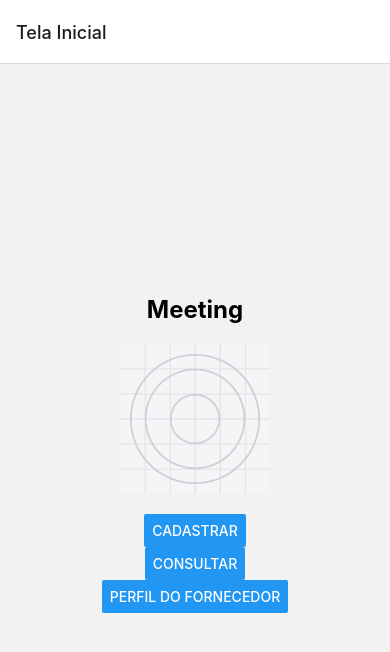
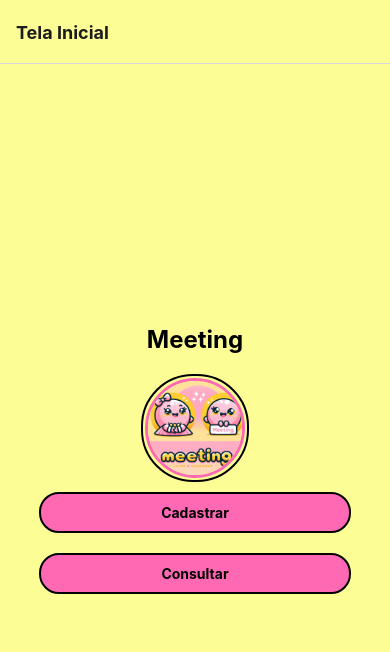
Before and after one commit to madukisp/react-native-missao1-mundo4, a React Native app: screen /TelaInicial in a window 390 px wide. Shown: the top 652 px of the page. Built offline with nearby package versions, Linux system fonts and the light colour scheme.

Commit message:
Atualizações de estilos e layouts nas telas do aplicativo

```diff
--- a/App.js
+++ b/App.js
@@ -2,29 +2,33 @@ import React from 'react';
 import { FornecedoresProvider } from './src/context/FornecedoresContext';
 import { NavigationContainer } from '@react-navigation/native';
 import { createStackNavigator } from '@react-navigation/stack';
-import { StyleSheet } from 'react-native';
 
 import CadastroFornecedor from './src/components/CadastroFornecedor';
 import TelaInicial from './src/components/TelaInicial';
 import ListagemFornecedores from './src/components/ListagemFornecedores';
 import FornecedorProfile from './src/components/FornecedorProfile';
+import { styles, colors } from './src/components/styles';
+
+
 
 const Stack = createStackNavigator();
-
-const styles = StyleSheet.create({
-  container: {
-    flex: 1,
-    paddingTop: 50,
-    backgroundColor: '#b595d9',
-    color: '#fff',
-  },
-});
 
 const App = () => {
   return (
     <FornecedoresProvider>
       <NavigationContainer>
-        <Stack.Navigator initialRouteName="TelaInicial">
+        <Stack.Navigator
+          initialRouteName="TelaInicial"
+          screenOptions={{
+            headerStyle: {
+              backgroundColor: colors.background,
+            },
+            headerTintColor: colors.text,
+            headerTitleStyle: {
+              fontWeight: 'bold',
+            },
+          }}
+        >
           <Stack.Screen
             name="TelaInicial"
             component={TelaInicial}
@@ -40,6 +44,7 @@ const App = () => {
             component={ListagemFornecedores}
             options={{ title: 'Listagem de Fornecedores' }}
           />
+          {}
           <Stack.Screen
             name="PerfilFornecedor"
             component={FornecedorProfile}
--- a/src/components/CadastroFornecedor.js
+++ b/src/components/CadastroFornecedor.js
@@ -1,7 +1,8 @@
 import React, { useState, useContext, useEffect } from 'react';
-import { View, Text, TextInput, Image, TouchableOpacity, Alert, StyleSheet } from 'react-native';
+import { View, Text, TextInput, Image, TouchableOpacity, Alert } from 'react-native';
 import * as ImagePicker from 'expo-image-picker';
 import { FornecedoresContext } from '../context/FornecedoresContext';
+import { styles, colors } from './styles';
 
 const CadastroFornecedor = ({ navigation, route }) => {
   const { adicionarFornecedor, atualizarFornecedor } = useContext(FornecedoresContext);
@@ -26,15 +27,10 @@ const CadastroFornecedor = ({ navigation, route }) => {
       quality: 1,
     });
 
-    // Certifique-se de que esta linha usa 'cancelled' em minúsculas.
     if (!resultado.cancelled && resultado.assets) {
       setImagemUri(resultado.assets[0].uri);
     }
   };
-
-
-
-
 
   const handleSalvar = () => {
     if (!nome || !endereco || !telefone || !imagemUri) {
@@ -54,74 +50,43 @@ const CadastroFornecedor = ({ navigation, route }) => {
   return (
     <View style={styles.container}>
       <Text style={styles.titulo}>Cadastro de Fornecedor</Text>
+
+      {}
       <TextInput
         placeholder="Nome do Fornecedor"
         value={nome}
         onChangeText={setNome}
-        style={styles.input}
+        style={[styles.input, { width: '80%', alignSelf: 'center' }]}
       />
       <TextInput
         placeholder="Endereço"
         value={endereco}
         onChangeText={setEndereco}
-        style={styles.input}
+        style={[styles.input, { width: '80%', alignSelf: 'center' }]}
       />
       <TextInput
         placeholder="Telefone"
         value={telefone}
         onChangeText={setTelefone}
-        style={styles.input}
+        style={[styles.input, { width: '80%', alignSelf: 'center' }]}
       />
-      <TouchableOpacity style={styles.button} onPress={escolherImagem}>
-        <Text style={styles.buttonText}>Escolher Imagem</Text>
+
+      <TouchableOpacity style={styles.botao} onPress={escolherImagem}>
+        <Text style={styles.textoBotao}>Escolher Imagem</Text>
       </TouchableOpacity>
+
+      {}
       {imagemUri ? (
-        <Image source={{ uri: imagemUri }} style={styles.image} />
+        <View style={styles.imagemEscolhida}>
+          <Image source={{ uri: imagemUri }} style={styles.imagemEscolhidaInner} />
+        </View>
       ) : null}
-      <TouchableOpacity style={styles.button} onPress={handleSalvar}>
-        <Text style={styles.buttonText}>{fornecedorParaEditar ? 'Atualizar' : 'Cadastrar'}</Text>
+
+      <TouchableOpacity style={styles.botao} onPress={handleSalvar}>
+        <Text style={styles.textoBotao}>{fornecedorParaEditar ? 'Atualizar' : 'Cadastrar'}</Text>
       </TouchableOpacity>
     </View>
   );
 };
 
-const styles = StyleSheet.create({
-    container: {
-        padding: 10,
-        color: '#fff',
-    },
-    input: {
-        height: 40,
-        borderColor: 'gray',
-        borderWidth: 1,
-        marginBottom: 10,
-        backgroundColor: '#fff',
-        padding: 10,
-        borderRadius: 8,
-    },
-    image: {
-        width: 100,
-        height: 100,
-        marginBottom: 10,
-    },
-    titulo: {
-        color: '#fff',
-        fontSize: 20,
-        fontWeight: 'bold',
-        textAlign: 'center',
-        marginBottom: 10,
-    },
-    button: {
-        backgroundColor: '#7e41f6',
-        padding: 10,
-        borderRadius: 18,
-        marginBottom: 10,
-    },
-    buttonText: {
-        color: '#fff',
-        textAlign: 'center',
-        fontWeight: 'bold',
-    },
-});
-
 export default CadastroFornecedor;
--- a/src/components/ListagemFornecedores.js
+++ b/src/components/ListagemFornecedores.js
@@ -1,132 +1,69 @@
-
 import React, { useContext } from 'react';
-import { SectionList, View, Text, Image, TouchableOpacity, StyleSheet, Alert } from 'react-native';
+import { SectionList, View, Text, Image, TouchableOpacity, Alert } from 'react-native';
 import { FornecedoresContext } from '../context/FornecedoresContext';
+import { styles } from './styles';
 
 const ListagemFornecedores = ({ navigation }) => {
   const { fornecedores, excluirFornecedor } = useContext(FornecedoresContext);
 
-  // Agrupar fornecedores por inicial do nome
-  const fornecedoresAgrupados = fornecedores.reduce((acc, fornecedor) => {
+
+  const sectionData = Object.entries(
+    fornecedores.reduce((acc, fornecedor) => {
       const initial = fornecedor.nome[0].toUpperCase();
       if (!acc[initial]) {
         acc[initial] = [];
       }
       acc[initial].push(fornecedor);
       return acc;
-  }, {});
+    }, {})
+  )
+    .sort(([a], [b]) => a.localeCompare(b))
+    .map(([title, data]) => ({ title, data }));
 
-  // Ordenar cada grupo e criar as seções
-  const sectionData = Object.keys(fornecedoresAgrupados)
-    .sort()
-    .map(key => ({
-      title: key,
-      data: fornecedoresAgrupados[key].sort((a, b) => a.nome.localeCompare(b.nome)),
-    }));
 
   const handleAlterarPress = fornecedor => {
     navigation.navigate('CadastroFornecedor', { fornecedor });
   };
 
+
   const handleExcluirPress = id => {
-    Alert.alert(
-      'Excluir Fornecedor',
-      'Tem certeza que deseja excluir este fornecedor?',
-      [
+    Alert.alert('Excluir Fornecedor', 'Tem certeza que deseja excluir este fornecedor?', [
       { text: 'Cancelar' },
-        {
-          text: 'Excluir',
-          onPress: () => excluirFornecedor(id),
-        },
-      ],
-    );
+      { text: 'Excluir', onPress: () => excluirFornecedor(id) },
+    ]);
   };
+
 
   const renderItem = ({ item }) => (
     <View style={styles.item}>
-      <Image source={{ uri: item.imagemUri }} style={styles.image} />
-      <View style={styles.textContainer}>
+      <Image source={{ uri: item.imagemUri }} style={styles.fornecedorImagem} />
+      <View style={styles.infoContainer}>
         <Text style={styles.nome}>{item.nome}</Text>
-        <Text>{item.endereco}</Text>
-        <Text>{item.telefone}</Text>
+        <Text style={styles.texto}>{item.endereco}</Text>
+        <Text style={styles.texto}>{item.telefone}</Text>
       </View>
-      <TouchableOpacity style={styles.botao} onPress={() => handleAlterarPress(item)}>
+      <View style={styles.buttonsContainer}>
+        <TouchableOpacity style={styles.botaoAlterar} onPress={() => handleAlterarPress(item)}>
           <Text style={styles.botaoTexto}>Alterar</Text>
         </TouchableOpacity>
-      <TouchableOpacity style={styles.botao} onPress={() => handleExcluirPress(item.id)}>
+        <TouchableOpacity style={styles.botaoExcluir} onPress={() => handleExcluirPress(item.id)}>
           <Text style={styles.botaoTexto}>Excluir</Text>
         </TouchableOpacity>
       </View>
+    </View>
   );
+
+
+
 
   return (
     <SectionList
       sections={sectionData}
       renderItem={renderItem}
-      renderSectionHeader={({ section: { title } }) => (
-        <Text style={styles.sectionHeader}>{title}</Text>
-      )}
-      keyExtractor={(item, index) => `list-item-${index}`}
+      renderSectionHeader={({ section }) => <Text style={styles.sectionHeader}>{section.title}</Text>}
+      keyExtractor={(item, index) => `list-item-${item.id}-${index}`}
     />
   );
 };
 
-const styles = StyleSheet.create({
-  container: {
-    flex: 1,
-    paddingTop: 22,
-  },
-  sectionHeader: {
-    paddingTop: 2,
-    paddingLeft: 10,
-    paddingRight: 10,
-    paddingBottom: 2,
-    fontSize: 18,
-    fontWeight: 'bold',
-    backgroundColor: '#f0f0f0',
-  },
-  item: {
-    flexDirection: 'row',
-    alignItems: 'center',
-    padding: 10,
-    borderBottomWidth: 1,
-    borderBottomColor: '#cccccc',
-  },
-  image: {
-    width: 50,
-    height: 50,
-    borderRadius: 25,
-    marginRight: 10,
-  },
-  textContainer: {
-    flex: 1,
-  },
-  nome: {
-    fontWeight: 'bold',
-  },
-  endereco: {},
-  telefone: {},
-  excluirButton: {
-    backgroundColor: '#ea3333',
-    padding: 10,
-    borderRadius: 5,
-    marginLeft: 10,
-  },
-  excluirButtonText: {
-    color: '#fff',
-    fontWeight: 'bold',
-  },
-  botao: {
-    backgroundColor: '#f0f0f0',
-    padding: 10,
-    borderRadius: 5,
-    margin: 5,
-  },
-  botaoTexto: {
-    color: 'black',
-    textAlign: 'center',
-    fontWeight: 'bold',
-  },
-});
-
 export default ListagemFornecedores;
--- a/src/components/TelaInicial.js
+++ b/src/components/TelaInicial.js
@@ -1,50 +1,35 @@
-
 
 import React from 'react';
-import { View, Text, Image, Button, StyleSheet } from 'react-native';
-
+import { View, Text, TouchableOpacity, Image } from 'react-native';
+import { styles, colors } from './styles';
 
 const TelaInicial = ({ navigation }) => {
   return (
     <View style={styles.container}>
-      <Text style={styles.nome}>Meeting</Text>
-      <Image
-        source={require('../../assets/icon.png')}
-        style={styles.logo}
-      />
-      <Button
-        title="Cadastrar"
+      <Text style={styles.titulo}>Meeting</Text>
+
+      <View style={styles.logoContainer}>
+        <Image
+          source={require('../../assets/logo.png')}
+          style={styles.imagem}
+        />
+      </View>
+
+      <TouchableOpacity
+        style={styles.botao}
         onPress={() => navigation.navigate('CadastroFornecedor')}
-      />
-      <Button
-        title="Consultar"
+      >
+        <Text style={styles.botaoTexto}>Cadastrar</Text>
+      </TouchableOpacity>
+
+      <TouchableOpacity
+        style={styles.botao}
         onPress={() => navigation.navigate('ListagemFornecedores')}
-      />
-      <Button
-        title="Perfil do Fornecedor"
-        onPress={() => navigation.navigate('PerfilFornecedor')}
-      />
+      >
+        <Text style={styles.botaoTexto}>Consultar</Text>
+      </TouchableOpacity>
     </View>
   );
 };
 
-const styles = StyleSheet.create({
-  container: {
-    flex: 1,
-    justifyContent: 'center',
-    alignItems: 'center',
-    padding: 20,
-  },
-  nome: {
-    fontSize: 24,
-    fontWeight: 'bold',
-    marginBottom: 20,
-  },
-  logo: {
-    width: 150,
-    height: 150,
-    marginBottom: 20,
-  },
-});
-
 export default TelaInicial;
--- /dev/null
+++ b/src/components/styles.js
@@ -0,0 +1,202 @@
+import { StyleSheet } from 'react-native';
+
+export const colors = {
+  background: '#fdfd96',
+  title: 'black',
+  borderColor: '#ff69b4',
+  buttonText: '#fff',
+  buttonBackground: '#ff69b4',
+  buttonSecondary: '#ffdf00',
+  buttonDanger: '#ff4500',
+};
+
+export const styles = StyleSheet.create({
+  container: {
+    flex: 1,
+    alignItems: 'center',
+    justifyContent: 'center',
+    backgroundColor: colors.background,
+  },
+  titulo: {
+    color: colors.title,
+    fontSize: 24,
+    fontWeight: 'bold',
+    textAlign: 'center',
+    marginVertical: 20,
+  },
+  input: {
+    width: '80%',
+    alignSelf: 'center',
+    height: 40,
+    borderColor: colors.buttonBackground,
+    borderWidth: 1,
+    marginVertical: 10,
+    backgroundColor: '#fff',
+    borderRadius: 10,
+    padding: 10,
+  },
+  botao: {
+    backgroundColor: '#ff69b4',
+    paddingVertical: 10,
+    paddingHorizontal: 30,
+    borderRadius: 20,
+    marginVertical: 10,
+    alignSelf: 'center',
+    borderWidth: 2,
+    borderColor: '#000',
+    width: '80%',
+  },
+  botaoTexto: {
+    color: '#000',
+    fontWeight: 'bold',
+    textAlign: 'center',
+  },
+  imagem: {
+    width: 100,
+    height: 100,
+    borderRadius: 50,
+    borderWidth: 3,
+    borderColor: '#ff69b4',
+  },
+  imagemEscolhida: {
+    width: 150,
+    height: 150,
+    borderRadius: 75,
+    borderWidth: 3,
+    borderColor: 'black',
+    alignSelf: 'center',
+    marginTop: 20,
+    marginBottom: 20,
+    overflow: 'hidden',
+  },
+  imagemEscolhidaInner: {
+    width: '100%',
+    height: '100%',
+    borderRadius: 75,
+    borderWidth: 4,
+    borderColor: colors.borderColor,
+  },
+  logoContainer: {
+    borderRadius: 52,
+    borderWidth: 2,
+    borderColor: '#000',
+    padding: 2,
+    alignItems: 'center',
+    justifyContent: 'center',
+    alignSelf: 'center',
+  },
+  imagemContainer: {
+    alignItems: 'center',
+    justifyContent: 'center',
+    marginTop: 20,
+  },
+  sectionHeader: {
+    fontSize: 18,
+    fontWeight: 'bold',
+    backgroundColor: colors.buttonBackground,
+    color: '#fff',
+    padding: 10,
+  },
+  item: {
+    flexDirection: 'row',
+    alignItems: 'center',
+    padding: 10,
+    borderBottomWidth: 1,
+    borderBottomColor: colors.borderColor,
+    justifyContent: 'space-between',
+    paddingRight: 20,
+  },
+  nome: {
+    fontWeight: 'bold',
+    color: colors.title,
+  },
+  texto: {
+    color: '#333',
+  },
+  botaoSecundario: {
+    backgroundColor: colors.buttonSecondary,
+    padding: 10,
+    borderRadius: 20,
+    marginVertical: 10,
+    alignItems: 'center',
+    borderWidth: 2,
+    borderColor: '#000',
+  }, taoPerigo: {
+    backgroundColor: colors.buttonDanger,
+  },
+  containerFornecedor: {
+    padding: 20,
+    backgroundColor: '#fdfd96',
+  },
+  imagemFornecedor: {
+    width: 200,
+    height: 200,
+    borderRadius: 100,
+    borderWidth: 5,
+    borderColor: '#ff69b4',
+    marginBottom: 20,
+  },
+  itemContainer: {
+    flexDirection: 'row',
+    justifyContent: 'space-between',
+    padding: 10,
+    backgroundColor: '#fff',
+    borderBottomWidth: 1,
+    borderBottomColor: '#eee',
+  },
+  itemTextContainer: {
+    flex: 1,
+    justifyContent: 'center',
+  },
+  actionButton: {
+    padding: 10,
+    marginVertical: 2,
+    backgroundColor: '#f0f0f0',
+    alignItems: 'center',
+    justifyContent: 'center',
+    borderRadius: 5,
+    minWidth: 80,
+  },
+  actionButtonText: {
+    color: '#333',
+  },
+  actionButtonContainer: {
+    alignItems: 'flex-end',
+    justifyContent: 'space-between',
+  },
+  botaoAlterar: {
+    backgroundColor: '#ff69b4',
+    padding: 10,
+    borderRadius: 20,
+    marginVertical: 5,
+    alignSelf: 'flex-end',
+    borderWidth: 2,
+    borderColor: '#000'
+  },
+  botaoExcluir: {
+    backgroundColor: '#ff4500',
+    padding: 10,
+    borderRadius: 20,
+    marginVertical: 5,
+    alignSelf: 'flex-end',
+    borderWidth: 2,
+    borderColor: '#000'
+  },
+  buttonGroup: {
+    flexDirection: 'column',
+    alignItems: 'flex-end',
+  },
+  fornecedorImagem: {
+    width: 50,
+    height: 50,
+    borderRadius: 25,
+    marginRight: 16,
+    borderWidth: 2,
+    borderColor: '#000',
+  },
+  infoContainer: {
+    flex: 1,
+    justifyContent: 'center',
+  },
+
+});
```
Also changed, not shown: metro.config.js (added, +10 -0 lines), src/components/ImagemFornecedor.js (+4 -14 lines), assets/logo.png (added), 1 other file (tests, documents, lock files or other folders). Lines whose indentation alone changed are shown as unchanged.
